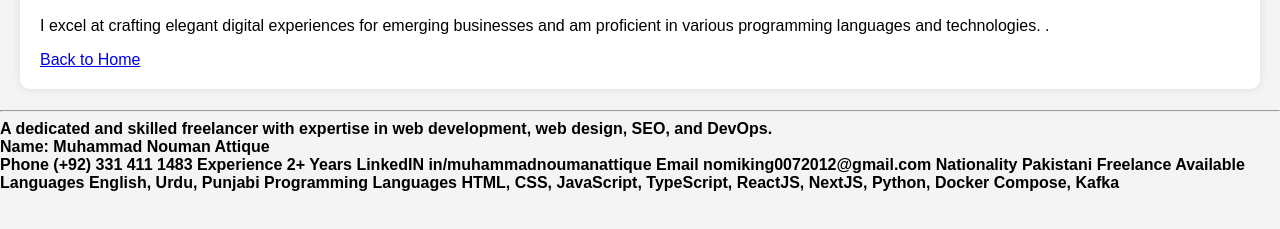
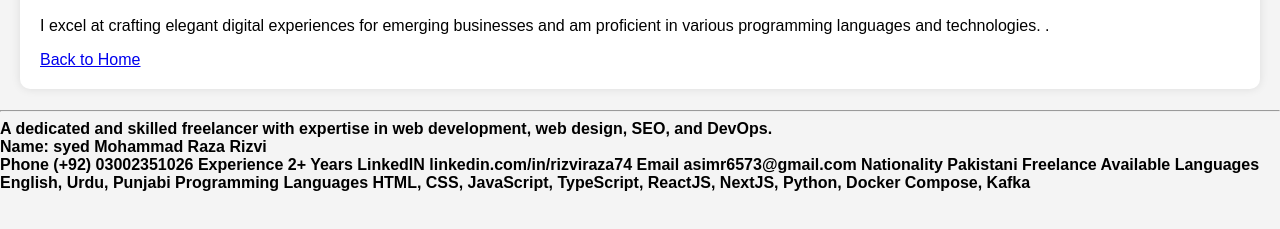
Before and after one commit to Raza1974/Portfolio, a plain HTML site: page about.html in a window 1280 px wide. Shown: the part 71-300 px from the top of the page. Drawn offline with Linux system fonts and the light colour scheme.

Commit message:
Update about.html

```diff
--- a/about.html
+++ b/about.html
@@ -20,16 +20,16 @@
 A dedicated and skilled freelancer with expertise in web development, web design, SEO, and DevOps.
 <br>
 Name:
-Muhammad Nouman Attique
+syed Mohammad Raza Rizvi
 <br>
 Phone
-(+92) 331 411 1483
+(+92) 03002351026
 Experience
 2+ Years
 LinkedIN
-in/muhammadnoumanattique
+linkedin.com/in/rizviraza74
 Email
-nomiking0072012@gmail.com
+asimr6573@gmail.com
 Nationality
 Pakistani
 Freelance
```
